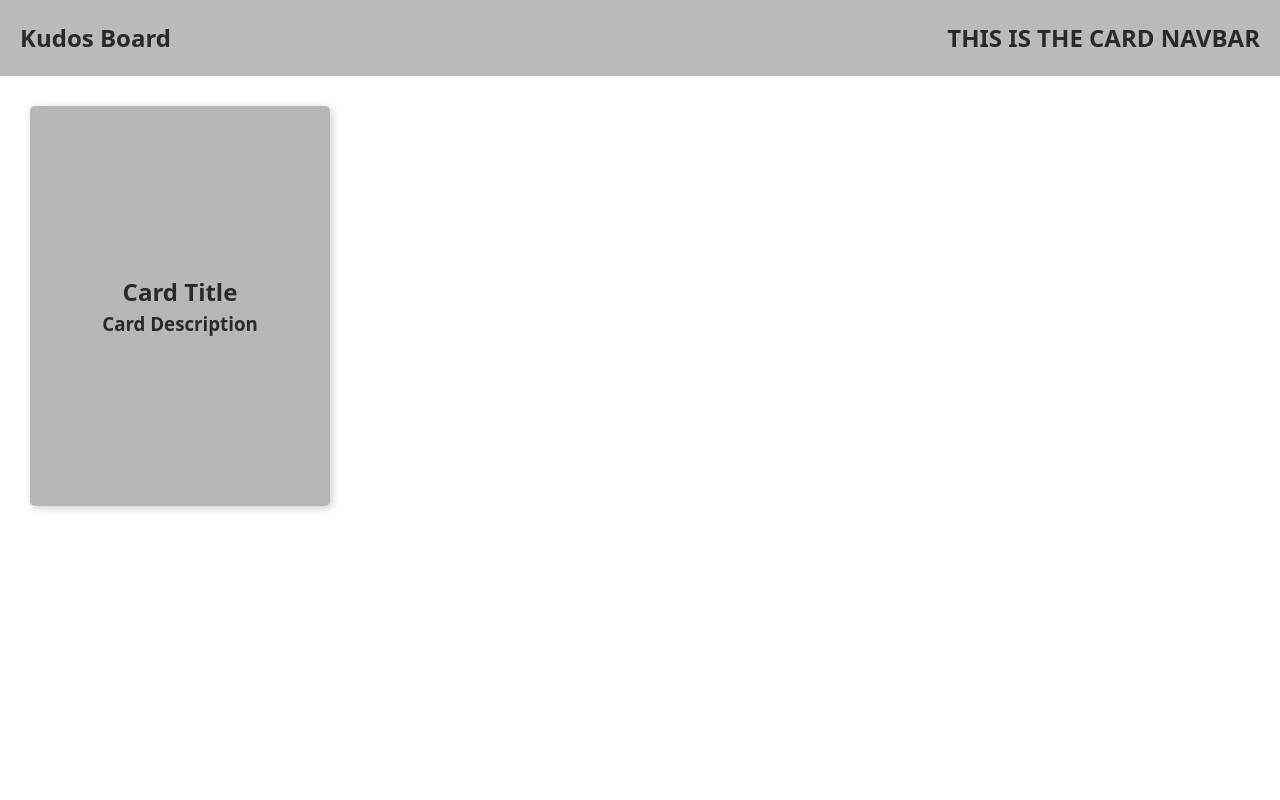
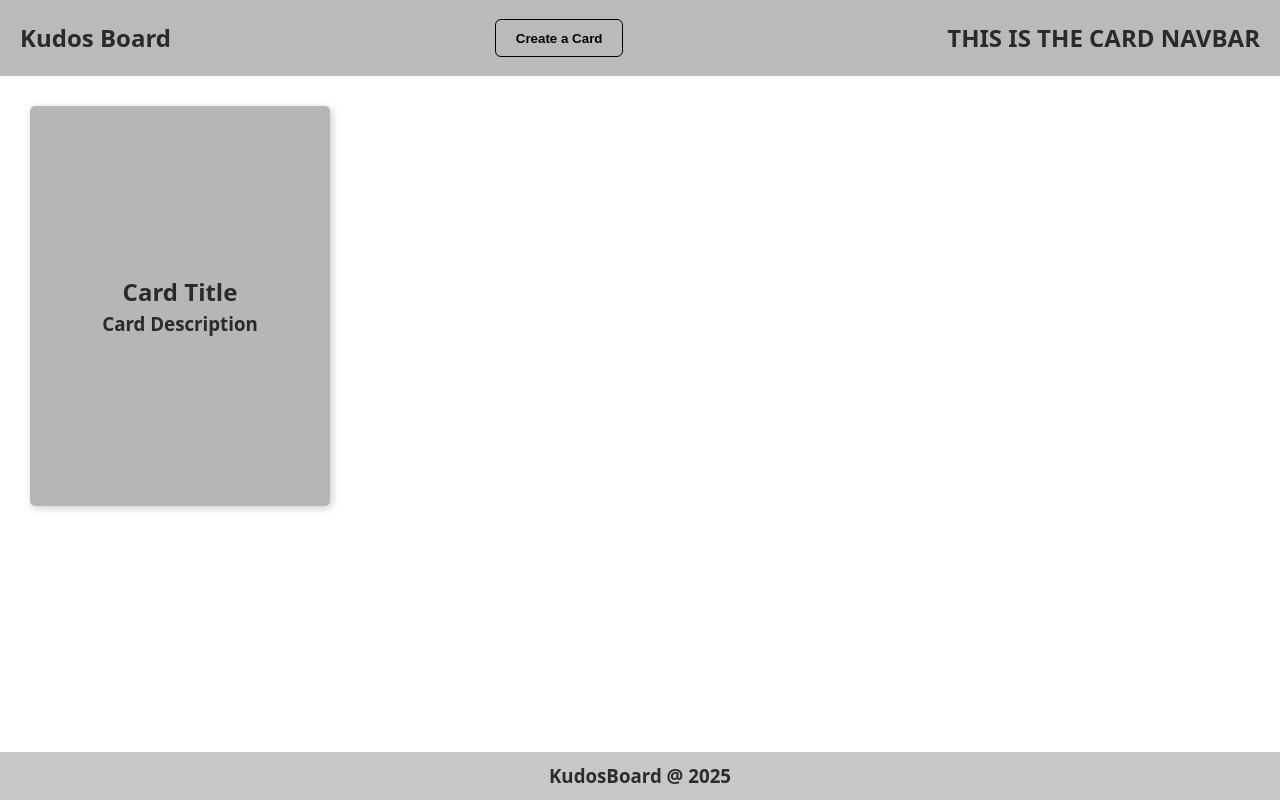
Before and after one commit to heirynhr/kudosBoard, a React (Vite) app in the folder kudosBoard-ui/: page /cards in a window 1280 px wide. Built offline with nearby package versions, Linux system fonts and the light colour scheme.

Commit message:
added a create new card button to the card nav bar

```diff
--- a/kudosBoard-ui/src/Components/CardNavBar/CardNavBar.css
+++ b/kudosBoard-ui/src/Components/CardNavBar/CardNavBar.css
@@ -15,3 +15,20 @@
 .cardNavBar-title:hover {
   color: rgb(44, 63, 108);
 }
+
+.card-navbar button {
+  background-color: rgb(187, 186, 186);
+  padding: 10px 20px 10px 20px;
+  transition: 0.2s ease-in-out;
+  outline: 1px solid black;
+  border: none;
+  border-radius: 5px;
+  color: black;
+  font-weight: 700;
+}
+
+.card-navbar button:hover {
+  background-color: rgb(0, 0, 0);
+  color: white;
+  cursor: pointer;
+}
--- a/kudosBoard-ui/src/Components/CardNavBar/CardNavBar.jsx
+++ b/kudosBoard-ui/src/Components/CardNavBar/CardNavBar.jsx
@@ -14,6 +14,9 @@ export default function CardNavBar() {
         <h2 onClick={handleBackToHomePage} className="cardNavBar-title">
           Kudos Board
         </h2>
+
+        <button>Create a Card</button>
+
         <h2>THIS IS THE CARD NAVBAR</h2>
       </div>
     </>
--- a/kudosBoard-ui/src/Components/CardPage/CardPage.jsx
+++ b/kudosBoard-ui/src/Components/CardPage/CardPage.jsx
@@ -1,12 +1,13 @@
 import Cards from "../Cards/Cards.jsx";
 import CardNavBar from "../CardNavBar/CardNavBar.jsx";
-
+import Footer from "../Footer/Footer.jsx";
 export default function CardPage() {
   return (
     <>
       <div>
         <CardNavBar />
         <Cards />
+        <Footer />
       </div>
     </>
   );
--- a/kudosBoard-ui/src/Components/MainNavbar/MainNavbar.css
+++ b/kudosBoard-ui/src/Components/MainNavbar/MainNavbar.css
@@ -52,3 +52,8 @@
   border: none;
   cursor: pointer;
 }
+
+.main-title {
+  user-select: none;
+  cursor: pointer;
+}
--- a/kudosBoard-ui/src/Components/MainNavbar/MainNavbar.jsx
+++ b/kudosBoard-ui/src/Components/MainNavbar/MainNavbar.jsx
@@ -2,12 +2,10 @@ import { useState } from "react";
 import "./MainNavbar.css";
 
 function App() {
-
-
   return (
     <>
       <nav className="navbar">
-        <h1>Kudos Board</h1>
+        <h1 className="main-title">Kudos Board</h1>
         <div className="right-side-navbar">
           <input type="text" placeholder="SEARCH HERE" className="search-bar" />
           <div className="sorting-area">
```
